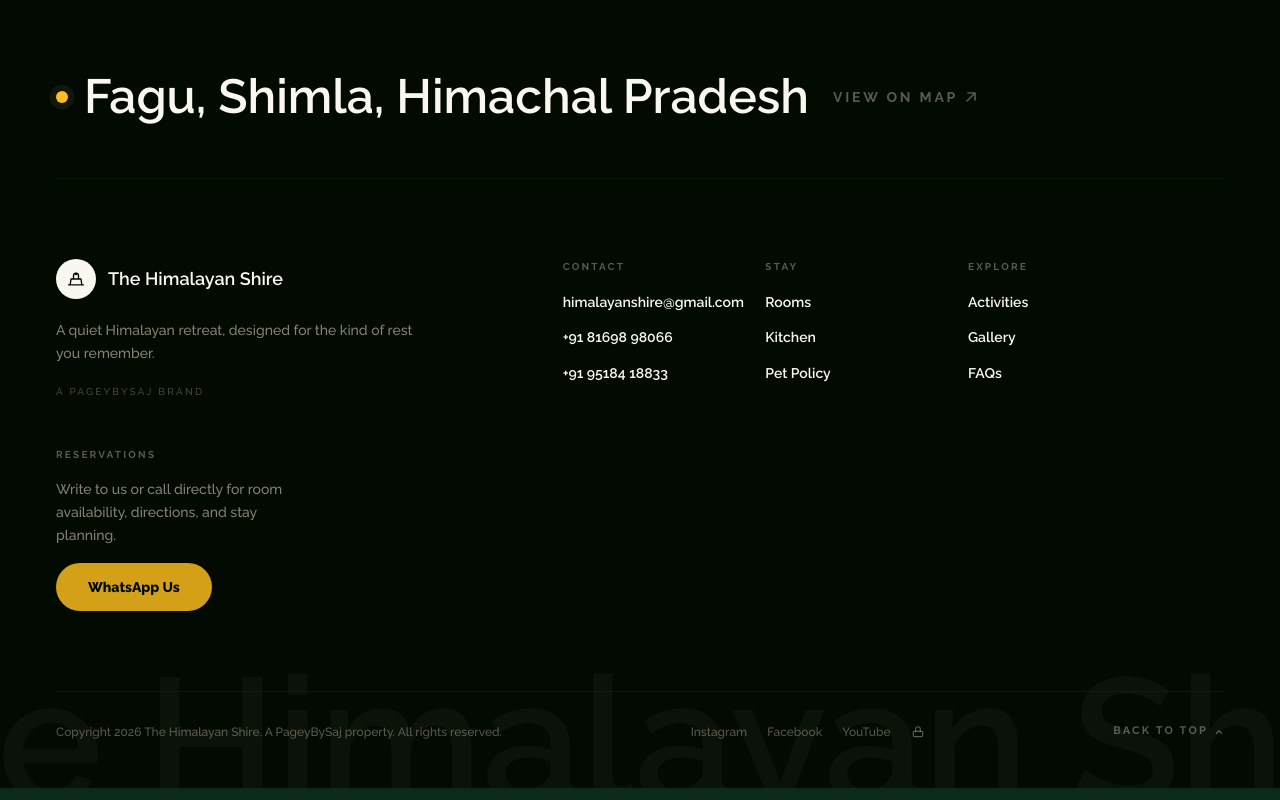
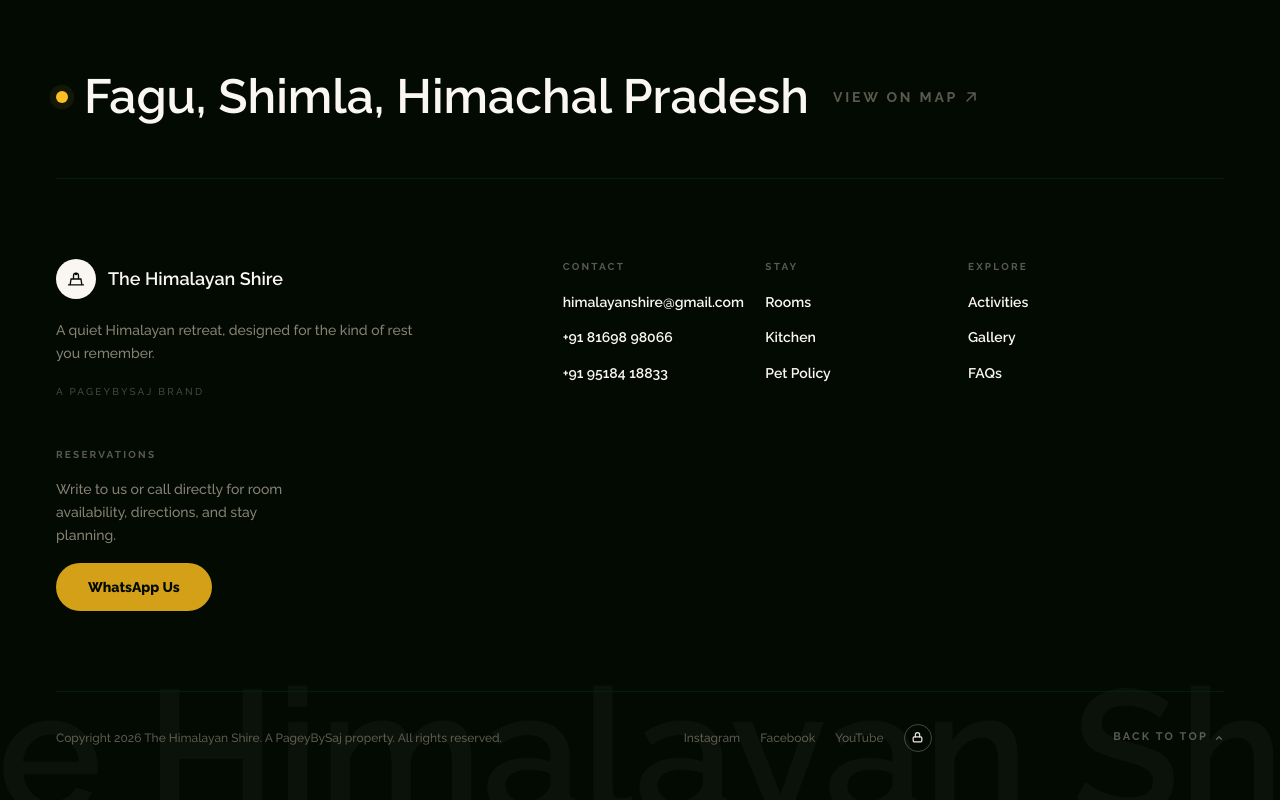
Before and after one commit to theone14122000/shire, a Next.js app: page /faq in a window 1280 px wide. Shown: the part 2319-3119 px from the top of the page. Built offline with nearby package versions, Linux system fonts and the light colour scheme.

Commit message:
fix: make footer login icon visible

```diff
--- a/app/components/SiteFooter.tsx
+++ b/app/components/SiteFooter.tsx
@@ -156,9 +156,9 @@ export function SiteFooter() {
               href="/admin/login"
               aria-label="Admin login"
               title="Admin login"
-              className="transition-colors hover:text-gold-400"
+              className="inline-flex h-7 w-7 items-center justify-center rounded-full border border-cream-200/30 text-cream-100 transition-colors hover:border-gold-400 hover:text-gold-400"
             >
-              <svg width="14" height="14" viewBox="0 0 24 24" fill="none" stroke="currentColor" strokeWidth="2" strokeLinecap="round" strokeLinejoin="round" aria-hidden>
+              <svg width="13" height="13" viewBox="0 0 24 24" fill="none" stroke="currentColor" strokeWidth="2.2" strokeLinecap="round" strokeLinejoin="round" aria-hidden>
                 <rect x="4" y="11" width="16" height="9" rx="2" />
                 <path d="M8 11V7a4 4 0 0 1 8 0v4" />
               </svg>
```
